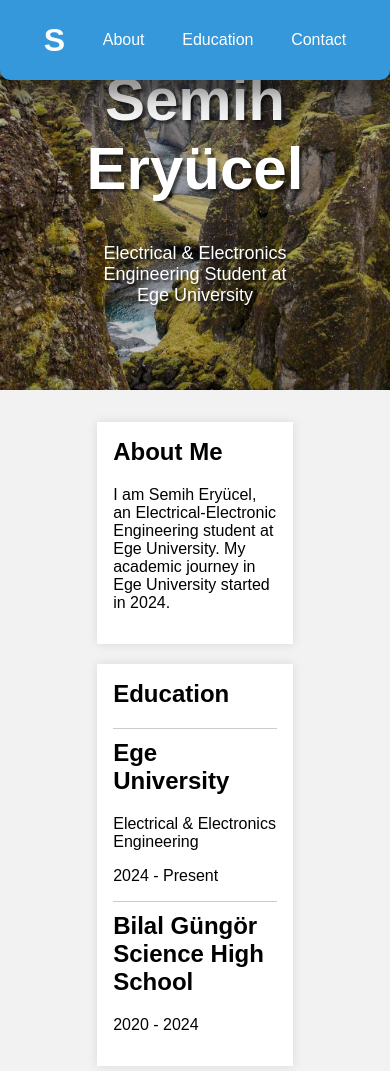
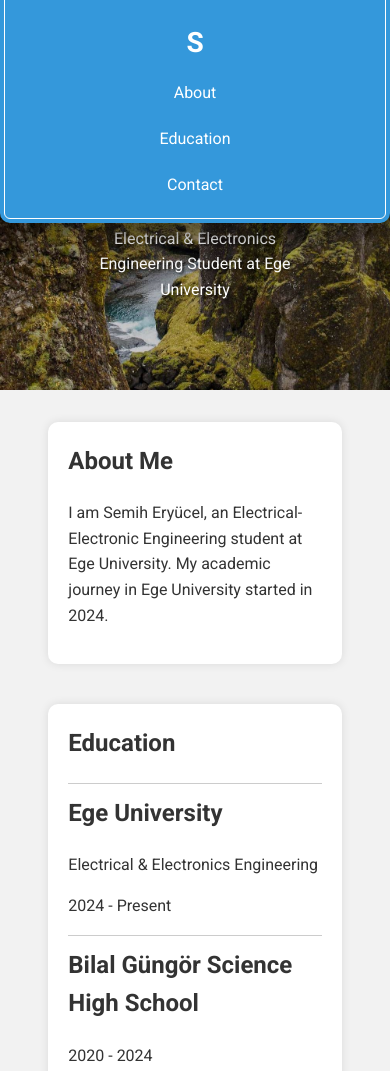
Before and after one commit to semihery/semihery.github.io, a plain HTML site: page index.html in a window 390 px wide. Shown: the top 1071 px of the page. Drawn offline with Linux system fonts and the light colour scheme.

Commit message:
Update styles.css

```diff
--- a/index.html
+++ b/index.html
@@ -7,11 +7,12 @@
     <meta name="viewport" content="width=device-width, initial-scale=1.0">
     <title>Personal Portfolio</title>
     <link rel="stylesheet" href="styles.css">
+    <link href="https://fonts.googleapis.com/css2?family=Roboto:wght@400;700&display=swap" rel="stylesheet">
 </head>
 <body>
     <header>
         <div class="hero-container">
-            <img src="511-2000x1000.jpg" alt="Hero Image" class="hero-image">
+            <img src="hero-image.jpg" alt="Hero Image" class="hero-image">
             <div class="hero-text">
                 <h1>Semih Eryücel</h1>
                 <p>Electrical & Electronics Engineering Student at Ege University</p>
@@ -19,7 +20,7 @@
         </div>
         <nav class="navbar">
             <ul class="nav-links">
-                <li class="logo"><a href="#">S</a></li>
+                <li><a  class="logo" href="#">S</a></li>
                 <li><a href="#about">About</a></li>
                 <!-- <li><a href="#experience">Experience</a></li> -->
                 <li><a href="#education">Education</a></li>
--- a/styles.css
+++ b/styles.css
@@ -6,7 +6,8 @@ html, body, div, section, nav, ul, li, a, button, input, textarea {
 
 :root {
     --primary-bg-color: #f2f2f2;
-    --transition-duration: 0.5s;
+    --primary-text-color: #333;
+    --secondary-text-color: #666;
     --navbar-bg-color: #3498db;
     --navbar-text-color: #fff;
     --hover-bg-color: #2980b9;
@@ -27,6 +28,9 @@ body {
     padding: 0;
     background-color: var(--primary-bg-color);
     transition: background-color var(--transition-duration) ease;
+    font-family: 'Roboto', Arial, sans-serif;
+    color: var(--primary-text-color);
+    line-height: 1.6;
 }
 
 .navbar {
@@ -40,36 +44,47 @@ body {
     justify-content: space-evenly;
     align-items: center;
     background-color: #333;
+    margin-top: -0.5em;
     padding: 1em;
+    padding-top: 1.5em;
     text-align: center;
-    transition: height 0.5s ease-out;
+    transition: height 0.5s ease-out, width 0.3s ease-out, left 0.3s ease-out;
     background-color: var(--navbar-bg-color);
     color: var(--navbar-text-color);
     border-bottom-left-radius: 10px;
     border-bottom-right-radius: 10px;
     box-shadow: 0 19px 38px rgba(0,0,0,0.30), 0 15px 12px rgba(0,0,0,0.22);
+    outline: 1px solid #fff;
+    outline-offset: -5px;
 }
 
 .navbar.smaller {
     left: 25%;
     width: 50%;
-    height: 3em;
-    padding: 0.5em;
-}
-
-.navbar.smaller .logo {
-    font-size: 18px;
+    height: 3.5em;
 }
 
 .navbar.smaller .nav-links {
     font-size: 14px;
 }
 
+.navbar.smaller .nav-links a {
+    padding: 0.325rem 0.625rem;
+}
+
+.navbar.smaller .logo {
+    font-size: 18px !important;
+    padding: 0.2rem 0.625rem !important;
+}
+
 .logo {
-    font-size: 2rem;
+    font-size: 28px;
     font-weight: bold;
     color: var(--accent-color);
+    padding: 0.3rem 0.8rem !important;
 }
+
+
 
 .nav-links {
     list-style: none;
@@ -95,9 +110,12 @@ body {
     border-radius: 5px;
 }
 
+
 .nav-links a:hover {
     background-color: var(--hover-bg-color);
     color: var(--focus-outline-color);
+    transform: scale(1.05);
+    transition: transform 0.3s ease;
 }
 
 .nav-links a:focus, .nav-links a:focus-visible {
@@ -176,6 +194,11 @@ section {
     opacity: 0;
     transform: translateY(20px);
     transition: opacity 0.6s ease-out, transform 0.6s ease-out;
+    margin-bottom: 40px;
+    padding: 20px;
+    background-color: #fff;
+    border-radius: 10px;
+    box-shadow: 0 0 10px rgba(0, 0, 0, 0.1);
 }
 
 section.in-view {
@@ -232,6 +255,7 @@ button {
 button:hover {
     background-color: var(--button-hover-bg-color);
     transform: translateY(-2px);
+    transition: transform 0.3s ease;
 }
 
 button:focus, button:focus-visible {
@@ -276,6 +300,36 @@ button:focus, button:focus-visible {
     }
 } */
 
+@media (max-width: 768px) {
+    .navbar {
+        flex-direction: column;
+        height: auto;
+    }
+
+    .nav-links {
+        flex-direction: column;
+        width: 100%;
+    }
+
+    .nav-links a {
+        padding: 10px;
+        width: 100%;
+        text-align: center;
+    }
+
+    .hero-text h1 {
+        font-size: 40px;
+    }
+
+    .hero-text p {
+        font-size: 16px;
+    }
+
+    section {
+        width: 90%;
+    }
+}
+
 .accent-text {
     color: var(--accent-color);
 }
```
Also changed, not shown: hero-image.jpg (renamed from 511-2000x1000.jpg).
